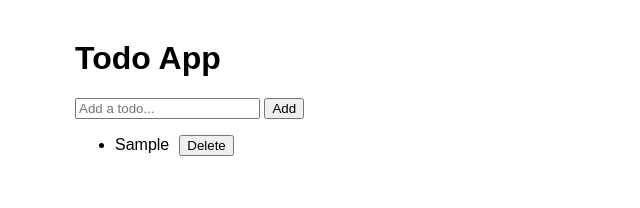
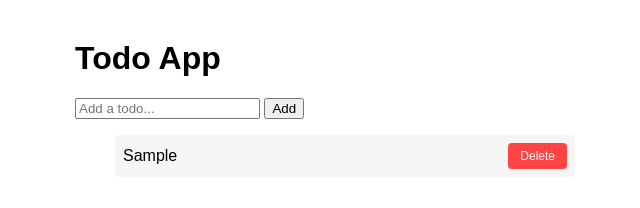
Before and after one commit to EhtesHamXa/projext, a website: page index.html in a window 1280 px wide. Both pictures are taken after typing "Sample" into the empty fields and a click on the button "Add". Shown: the whole page, without its empty margins (315-955 px from the left). Drawn offline with Linux system fonts and the light colour scheme.

Commit message:
test is added

```diff
--- a/app.js
+++ b/app.js
@@ -9,7 +9,7 @@ function addTodo() {
     // Create delete button
     const btn = document.createElement('button');
     btn.textContent = "Delete";
-    btn.style.marginLeft = "10px";
+    btn.className = "delete-btn";
     btn.onclick = () => li.remove();
 
     li.appendChild(btn);
--- a/package.json
+++ b/package.json
@@ -2,7 +2,7 @@
     "name": "todo-ci-cd-demo",
     "version": "1.0.0",
     "scripts": {
-      "test": "echo \"No tests yet\" ",
+      "test": "node tests/test.js",
       "build": "node build.js"
     }
   }
--- a/style.css
+++ b/style.css
@@ -6,4 +6,29 @@ body {
 
   li {
     margin: 5px 0;
+    display: flex;
+    align-items: center;
+    justify-content: space-between;
+    padding: 8px;
+    background-color: #f5f5f5;
+    border-radius: 4px;
   }
+
+  .delete-btn {
+    background-color: #ff4444;
+    color: white;
+    border: none;
+    padding: 6px 12px;
+    border-radius: 4px;
+    cursor: pointer;
+    font-size: 12px;
+    margin-left: 10px;
+  }
+
+  .delete-btn:hover {
+    background-color: #cc0000;
+  }
+
+  .delete-btn:active {
+    background-color: #990000;
+  }
```
Also changed, not shown: tests/test.js (added, +2 -0 lines).
